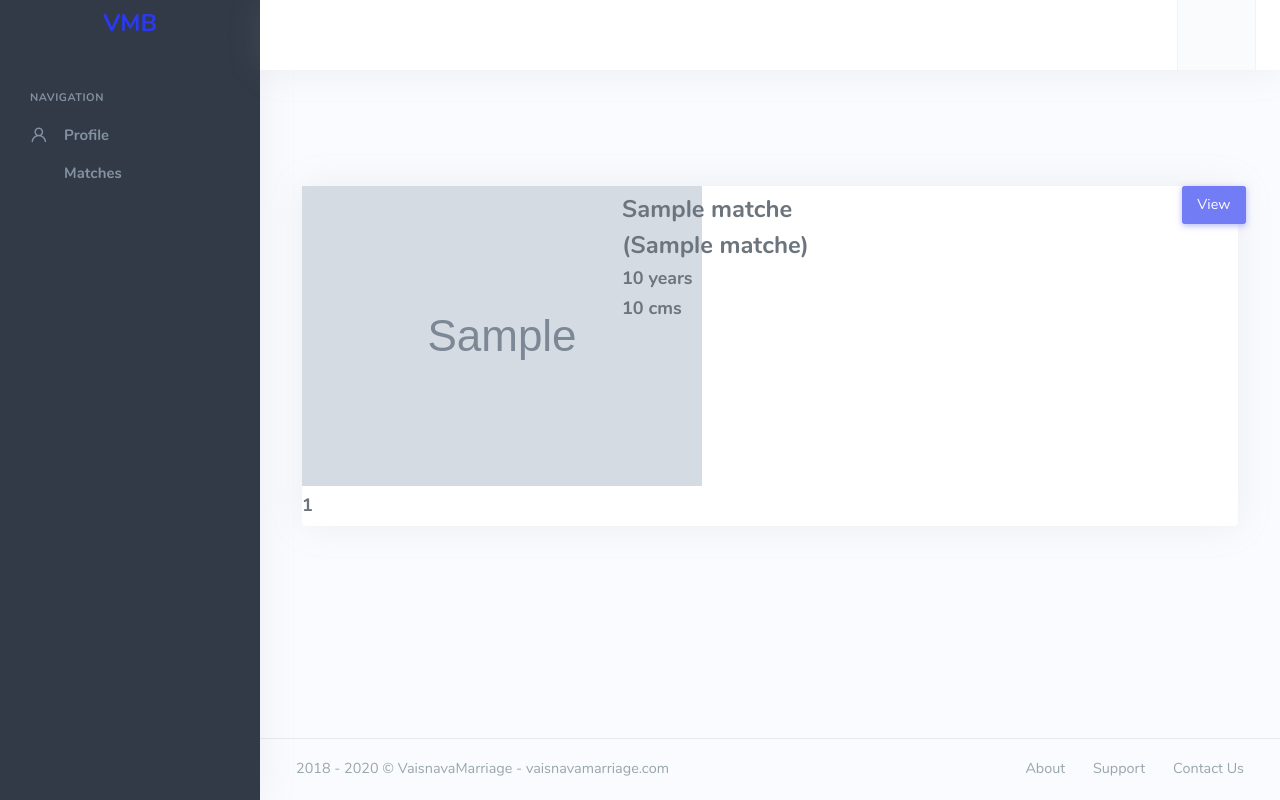
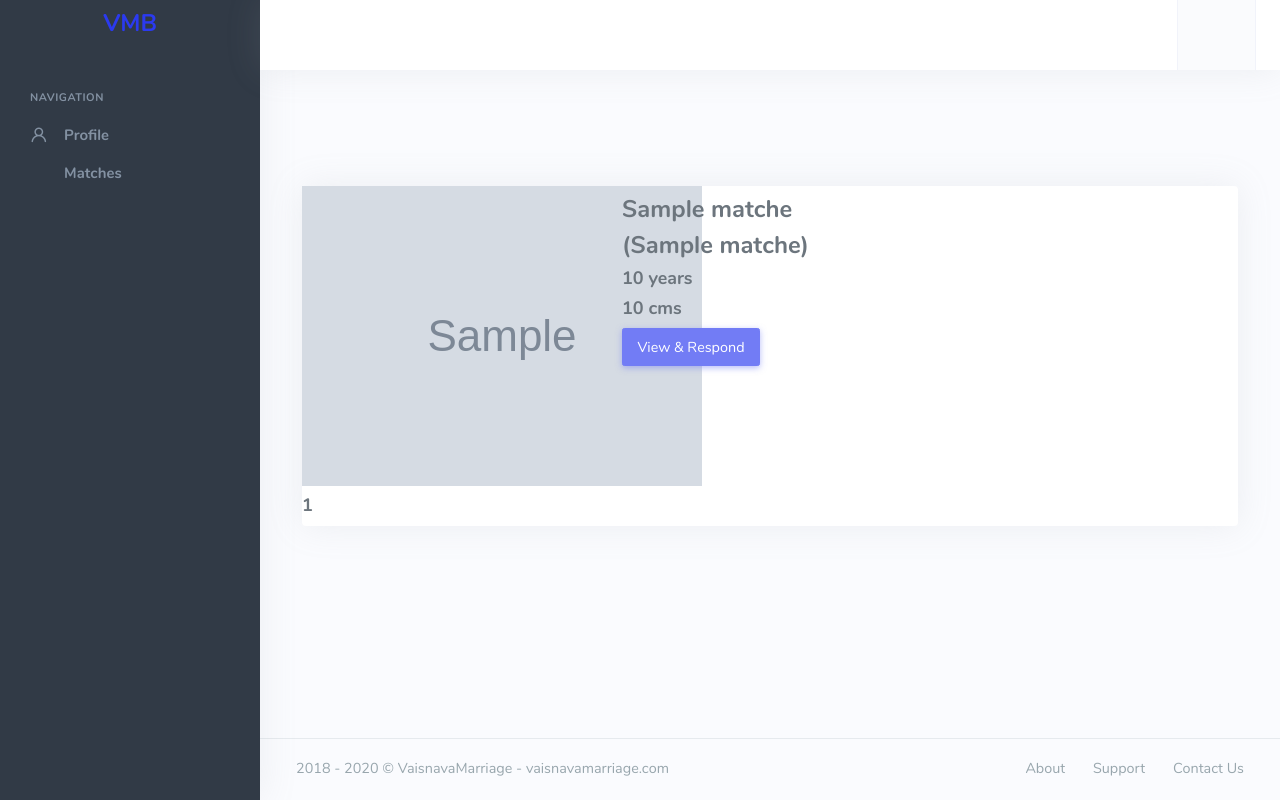
Before and after one commit to jpsoffice/vmb, a Django app: template vmb/templates/matrimony/match/match_list.html in a window 1280 px wide. Run offline with Django 3.2, Linux system fonts and the light colour scheme; the template is opened without the code that fills it: most values are stand-ins (such as "Sample title", 1, 10 or a date in 2020); grey boxes marked "Sample" are stand-in pictures; some libraries are stand-ins or nearby versions.

Commit message:
Changed columns-width for the horizontal cards.

```diff
--- a/vmb/templates/matrimony/match/match_list.html
+++ b/vmb/templates/matrimony/match/match_list.html
@@ -9,7 +9,7 @@
                 <img class="align-self-start mr-3" src="{{ m.primary_image_thumbnail_url }}" alt="">
                 <h4>{{ m.profile_id }}</h4>
             </div>
-            <div class="col-md-7">
+            <div class="col-md-8">
               <h3>
                 {{ m.name }}
               </h3>
@@ -18,12 +18,10 @@
               </h3>
               <h4>{{ m.age }} years</h4>
               <h4>{{ m.height }} cms</h4>
-            </div>
-            <div class="col-md-1">
               <form action="{% url 'matrimony:match-response' m.id %}" method="post">
-                {% csrf_token %}
-                  <button class="btn btn-primary" type = "submit">View</button>
-              </form>
+                  {% csrf_token %}
+                    <button class="btn btn-primary" type = "submit">View & Respond</button>
+                </form>
             </div>
           </div>
         </div>
```
